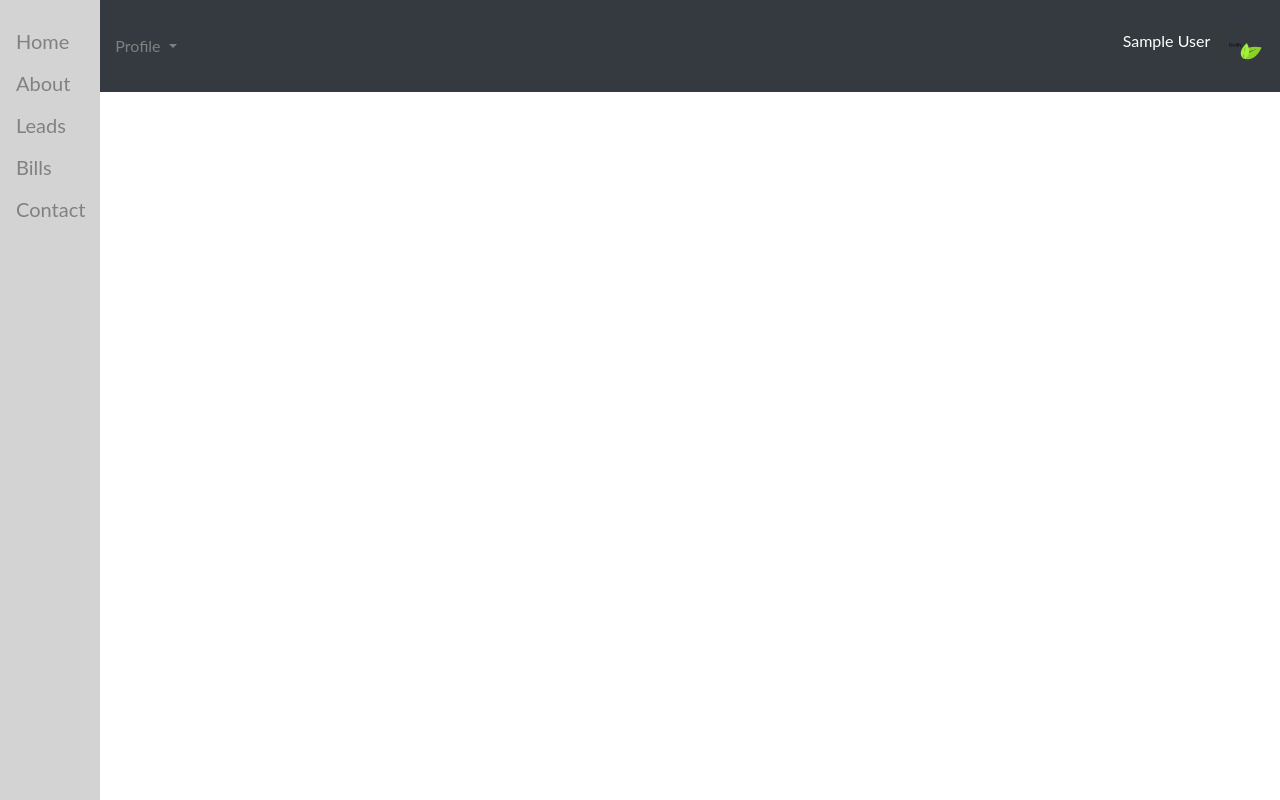
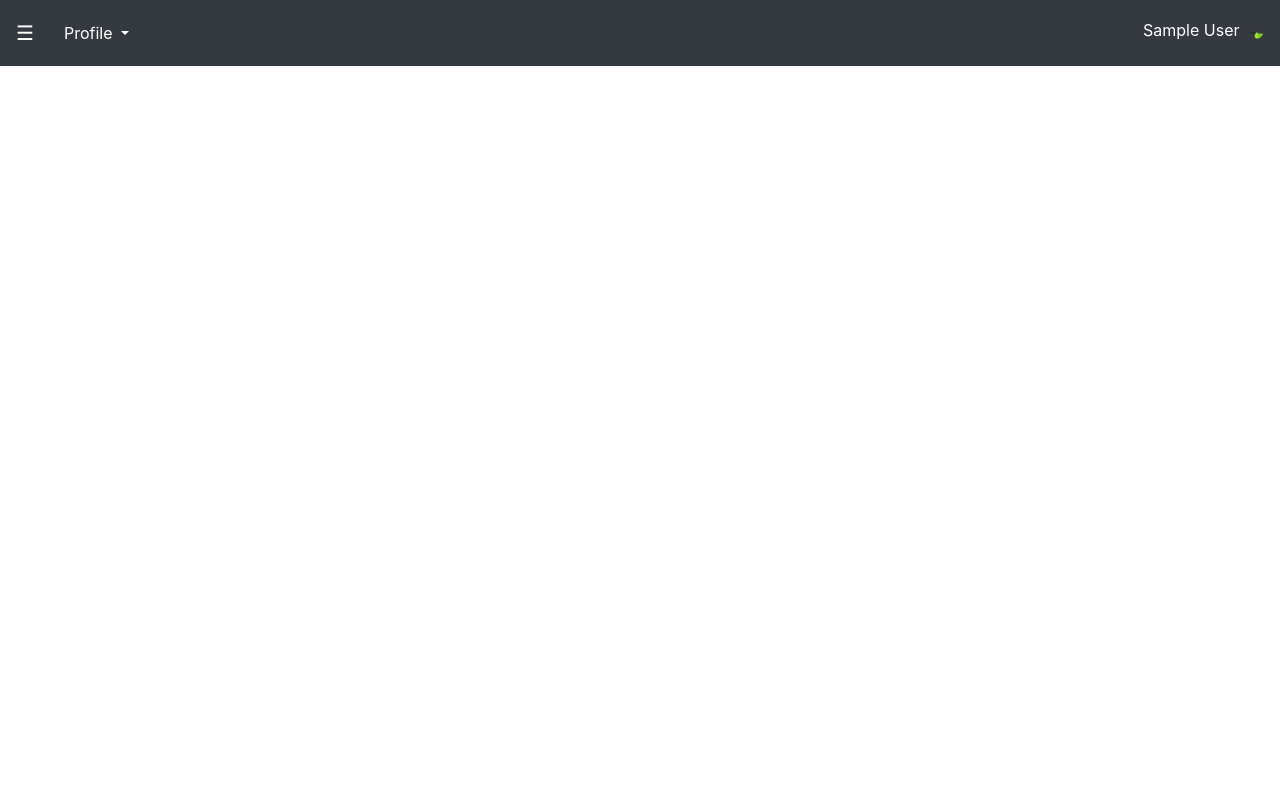
Before and after one commit to ayush113/CompanyManagement, a Django app: page /dashboard in a window 1280 px wide. Run offline with Django 3.2, Linux system fonts and the light colour scheme; the visitor is signed in with stand-in values (Sample User, id 1); some libraries are stand-ins or nearby versions.

Commit message:
Fixed dashboard

```diff
--- a/DBMS/settings.py
+++ b/DBMS/settings.py
@@ -83,7 +83,7 @@ DATABASES = {
         'ENGINE': 'django.db.backends.mysql',
         'NAME': 'DBMS',
         'USER': 'root',
-        'PASSWORD': '@yu$h113'
+        'PASSWORD': 'chibbu'
     }
 }
 
--- a/accounts/templates/accounts/layout/page.html
+++ b/accounts/templates/accounts/layout/page.html
@@ -32,7 +32,56 @@
             color: #555555;
         }
 
+.sidenav {
+    height: 100%;
+    width: 0;
+    position: fixed;
+    z-index: 1;
+    top: 0;
+    left: 0;
+    background-color: #111;
+    overflow-x: hidden;
+    transition: 0.5s;
+    padding-top: 60px;
+}
+
+.sidenav a {
+    padding: 8px 8px 8px 32px;
+    text-decoration: none;
+    font-size: 20px;
+    color: #818181;
+    display: block;
+    transition: 0.3s;
+}
+
+.sidenav a:hover {
+    color: #f1f1f1;
+}
+
+.sidenav .closebtn {
+    position: absolute;
+    top: 0;
+    right: 25px;
+    font-size: 36px;
+    margin-left: 50px;
+}
+
+@media screen and (max-height: 450px) {
+  .sidenav {padding-top: 15px;}
+  .sidenav a {font-size: 18px;}
+}
+
     </style>
+
+    <script>
+        function openNav() {
+    document.getElementById("mySidenav").style.width = "200px";
+}
+
+function closeNav() {
+    document.getElementById("mySidenav").style.width = "0";
+}
+    </script>
 
 </head>
 
@@ -40,19 +89,28 @@
 
 <nav class="navbar navbar-expand-md navbar-dark bg-dark static-top">
 
-    <a class="navbar-brand" href="/">{% trans 'Home' %}</a>
+    <div id="mySidenav" class="sidenav navbar-brand">
+  <a href="javascript:void(0)" class="closebtn" onclick="closeNav()">&times;</a>
+  <a href="#">About</a>
+  <a href="#">Services</a>
+  <a href="#">Clients</a>
+  <a href="#">Contact</a>
+</div>
 
-    <button class="navbar-toggler" type="button" data-toggle="collapse" data-target="#navbarsExampleDefault">
-        <span class="navbar-toggler-icon"></span>
-    </button>
 
-    <div class="collapse navbar-collapse" id="navbarsExampleDefault">
+<span style="cursor:pointer;color: white;font-size: 20px" onclick="openNav()">&#9776;</span>
 
-        <ul class="navbar-nav mr-auto">
+{#    <button class="navbar-toggler" type="button" data-toggle="collapse" data-target="#navbarsExampleDefault">#}
+{#        <span class="navbar-toggler-icon"></span>#}
+{#    </button>#}
+
+    <div class="collapse navbar-collapse " id="navbarsExampleDefault">
+
+        <ul class="navbar-nav mr-auto ">
             {% if request.user.is_authenticated %}
                 <div class="basics">
                 <li class="dropdown">
-        <a class="dropdown-toggle" data-toggle="dropdown" href="#" style="color: gray">{% trans 'Profile' %}
+        <a class="dropdown-toggle" data-toggle="dropdown" href="#" style="color: white">{% trans 'Profile' %}
         <span class="caret"></span></a>
         <ul class="dropdown-menu">
           <li><a href="{% url 'accounts:change_password' %}">{% trans 'Change password' %}</a></li>
@@ -72,9 +130,9 @@
             {% endif %}
         </ul>
 
-     <p style="float: right;padding-top: 10px;color: white">
+     <p style="padding-top: 10px;color: white">
                     {{ user.first_name }} {{ user.last_name }}
-         <img src="{% static 'img/logo.png' %}"  width="50" height="50">
+         <img src="{% static 'img/logo.png' %}"  width="20" height="20">
 
      </p>
     </div>
--- a/templates/home/dashboard.html
+++ b/templates/home/dashboard.html
@@ -3,57 +3,6 @@
 {% load i18n %}
 
 {% block content %}
-    <meta name="viewport" content="width=device-width, initial-scale=1">
-<style>
-body {
-    font-family: "Lato", sans-serif;
-}
 
-.sidenav {
-    height: 100%;
-    width: 100px;
-    position: fixed;
-    z-index: 1;
-    top: 0;
-    left: 0;
-    background-color: lightgray;
-    overflow-x: hidden;
-    padding-top: 20px;
-}
 
-.sidenav a {
-    padding: 6px 8px 6px 16px;
-    text-decoration: none;
-    font-size: 20px;
-    color: #818181;
-    display: block;
-}
-
-.sidenav a:hover {
-    color: #f1f1f1;
-}
-
-.main {
-    margin-left: 160px; /* Same as the width of the sidenav */
-    font-size: 28px; /* Increased text to enable scrolling */
-    padding: 0px 10px;
-}
-
-@media screen and (max-height: 450px) {
-    .sidenav {padding-top: 15px;}
-    .sidenav a {font-size: 18px;}
-}
-</style>
-</head>
-<body>
-
-<div class="sidenav">
-    <a href="#home">Home</a>
-  <a href="#projects">About</a>
-  <a href="#leads">Leads</a>
-  <a href="#bills">Bills</a>
-  <a href="#contact">Contact</a>
-</div>
-
-</body>
 {% endblock %}
```
